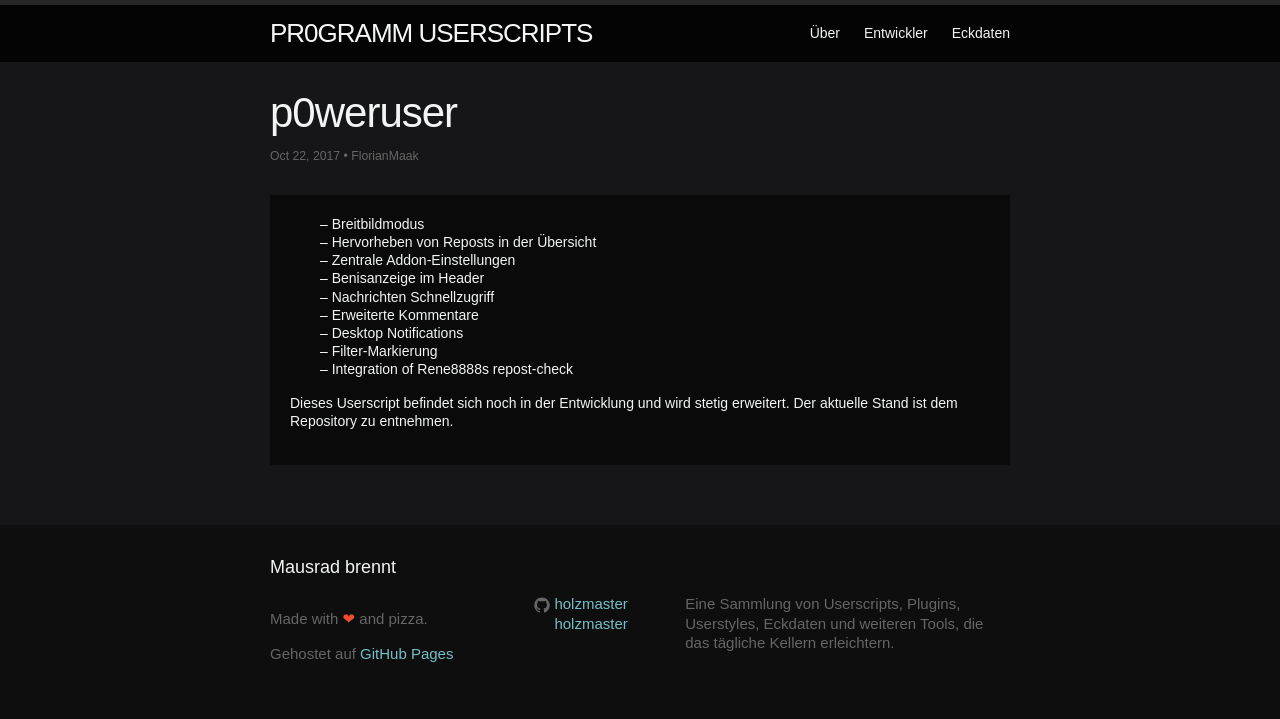
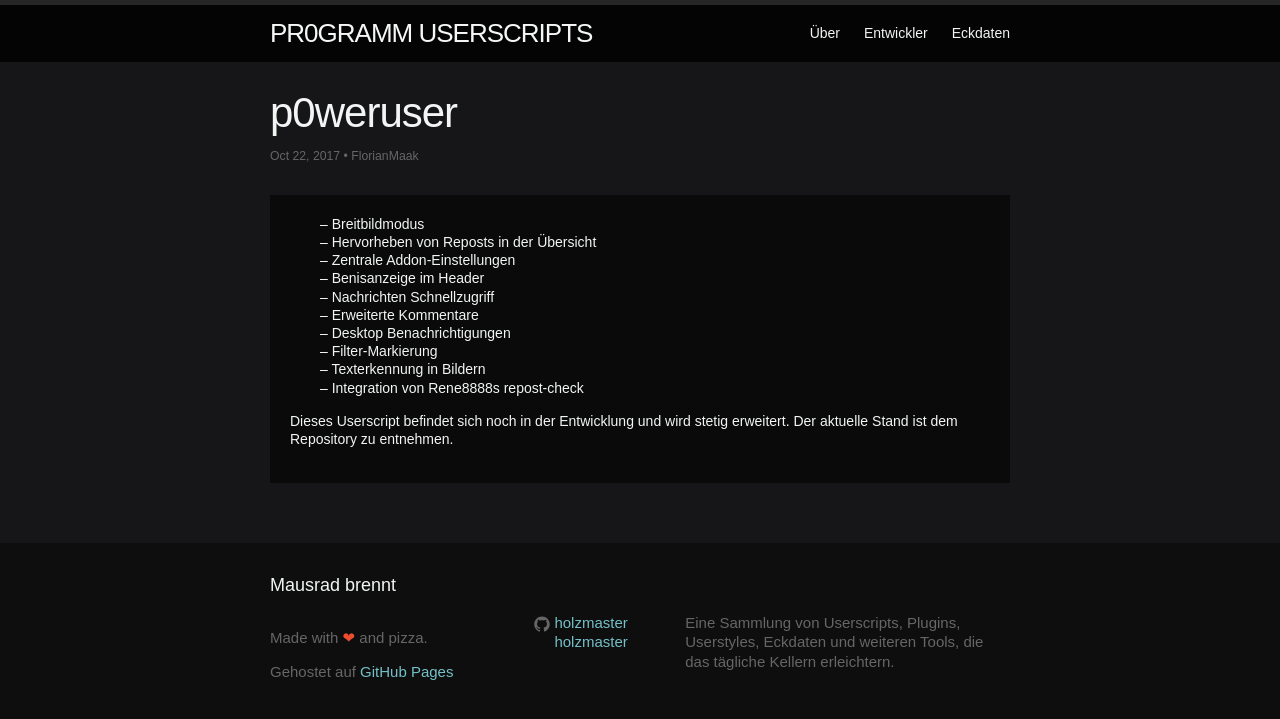
Before and after one commit to holzmaster/userscripts, a Jekyll site: the page built from _posts/2017-10-22-p0weruser.md, in a window 1280 px wide. Shown: the top 719 px of the page. Built offline with Jekyll 4.4.1, drawn with Linux system fonts in a browser that asks for light colours.

Commit message:
Updated p0weruser data

```diff
--- a/_posts/2017-10-22-p0weruser.md
+++ b/_posts/2017-10-22-p0weruser.md
@@ -14,9 +14,10 @@ code: //github.com/FlorianMaak/p0weruser
 - Benisanzeige im Header
 - Nachrichten Schnellzugriff
 - Erweiterte Kommentare
-- Desktop Notifications
+- Desktop Benachrichtigungen
 - Filter-Markierung
-- Integration of Rene8888s repost-check
+- Texterkennung in Bildern
+- Integration von Rene8888s repost-check
 
 Dieses Userscript befindet sich noch in der Entwicklung und wird stetig erweitert.
 Der aktuelle Stand ist dem Repository zu entnehmen.
```
